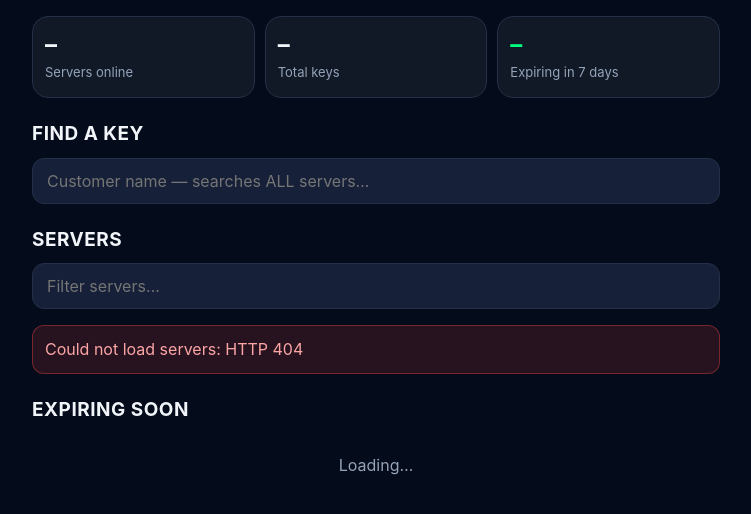
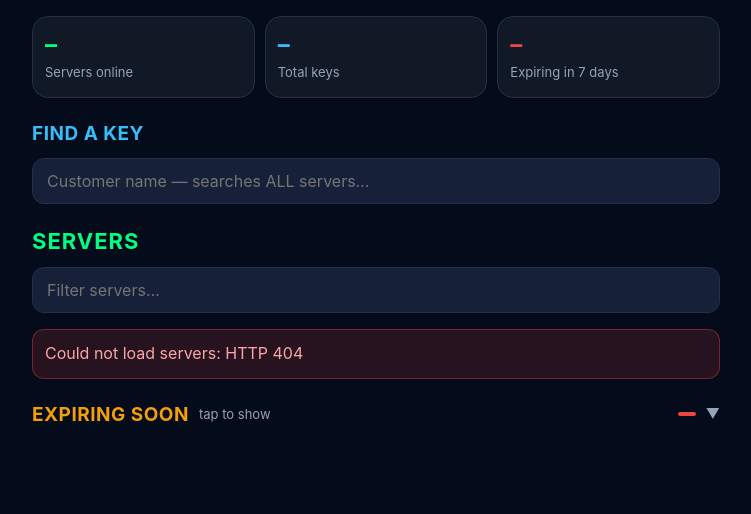
Before and after one commit to ahssoe93-wq/khp-panel, a Python web app: template templates/dashboard.html in a window 1280 px wide. Shown: the part 73-587 px from the top of the page, without its empty margins (264-1015 px from the left). Run offline with Jinja, Linux system fonts and the light colour scheme; the template is opened without the code that fills it, so the values that code supplies are empty.

Commit message:
KHP Panel v4: templates/dashboard.html

```diff
--- a/templates/dashboard.html
+++ b/templates/dashboard.html
@@ -3,34 +3,36 @@
 {% block title %}Servers — KHP Panel{% endblock %}
 {% block content %}
 <div class="stats">
-  <div class="stat"><b id="stat-servers">–</b><span>Servers online</span></div>
-  <div class="stat"><b id="stat-keys">–</b><span>Total keys</span></div>
-  <div class="stat"><b class="green" id="stat-expiring">–</b><span>Expiring in 7 days</span></div>
+  <div class="stat"><b class="stat-green" id="stat-servers">–</b><span>Servers online</span></div>
+  <div class="stat"><b class="stat-blue" id="stat-keys">–</b><span>Total keys</span></div>
+  <div class="stat"><b class="stat-red" id="stat-expiring">–</b><span>Expiring in 7 days</span></div>
 </div>
 <div id="down-banner"></div>
 <div class="muted small" id="last-checked" style="margin-bottom:4px"></div>
 
-<h2 class="sec" id="search">Find a key</h2>
+<h2 class="sec sec-find" id="search">Find a key</h2>
 <div class="searchbox">
   <input id="q" type="search" placeholder="Customer name — searches ALL servers…" autocomplete="off">
 </div>
 <div id="search-results"></div>
 
-<h2 class="sec">Servers</h2>
+<h2 class="sec sec-servers">Servers</h2>
 <div class="searchbox">
   <input id="server-filter" type="search" placeholder="Filter servers…" autocomplete="off">
 </div>
 <div id="server-list"><div class="spin">Loading servers…</div></div>
 
-<h2 class="sec">Expiring soon</h2>
-<div id="expiring"><div class="spin">Loading…</div></div>
+<!-- Expiring soon (v4): collapsible — tap the header to show/hide -->
+<div class="sec-head" id="expiring-head" onclick="toggleExpiring()">
+  <h2 class="sec sec-exp">Expiring soon</h2>
+  <span class="muted small" id="exp-hint">tap to show</span>
+  <span class="badge-exp" id="exp-count"></span>
+  <span class="chev" id="exp-chev">▼</span>
+</div>
+<div id="expiring" style="display:none"><div class="spin">Loading…</div></div>
 {% endblock %}
 {% block scripts %}
 <script>
-loadDashboard();
-setInterval(() => loadDashboard(true), 60000); // auto-refresh health every 60s
-document.getElementById('server-filter').addEventListener('input', filterServers);
-document.getElementById('q').addEventListener('input', debounce(globalSearch, 350));
-if (location.hash === '#search') document.getElementById('q').focus();
+initDashboard();
 </script>
 {% endblock %}
```
